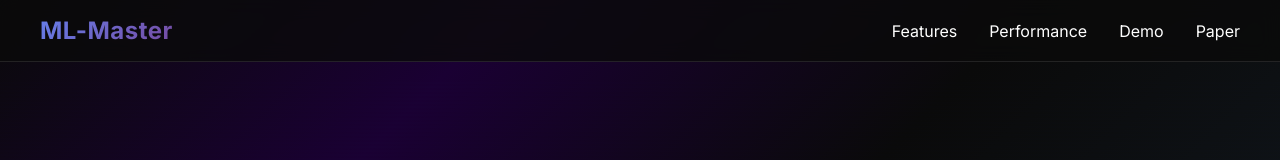
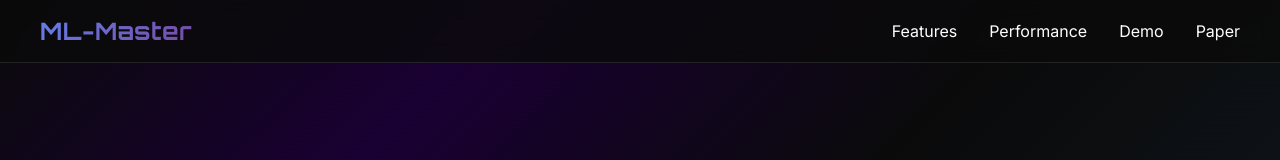
Before and after one commit to sjtu-sai-agents/ML-Master, a plain HTML site: page index.html in a window 1280 px wide. Shown: the top 160 px of the page. Drawn offline with Linux system fonts and the light colour scheme.

Commit message:
Update index.html

```diff
--- a/index.html
+++ b/index.html
@@ -88,7 +88,8 @@
             -webkit-background-clip: text;
             -webkit-text-fill-color: transparent;
             background-clip: text;
-            font-family: 'Inter', sans-serif;
+            /* font-family: 'Inter', sans-serif; */
+            font-family: 'Orbitron', 'Exo 2', sans-serif;
             letter-spacing: 0.5px;
         }
 
```
